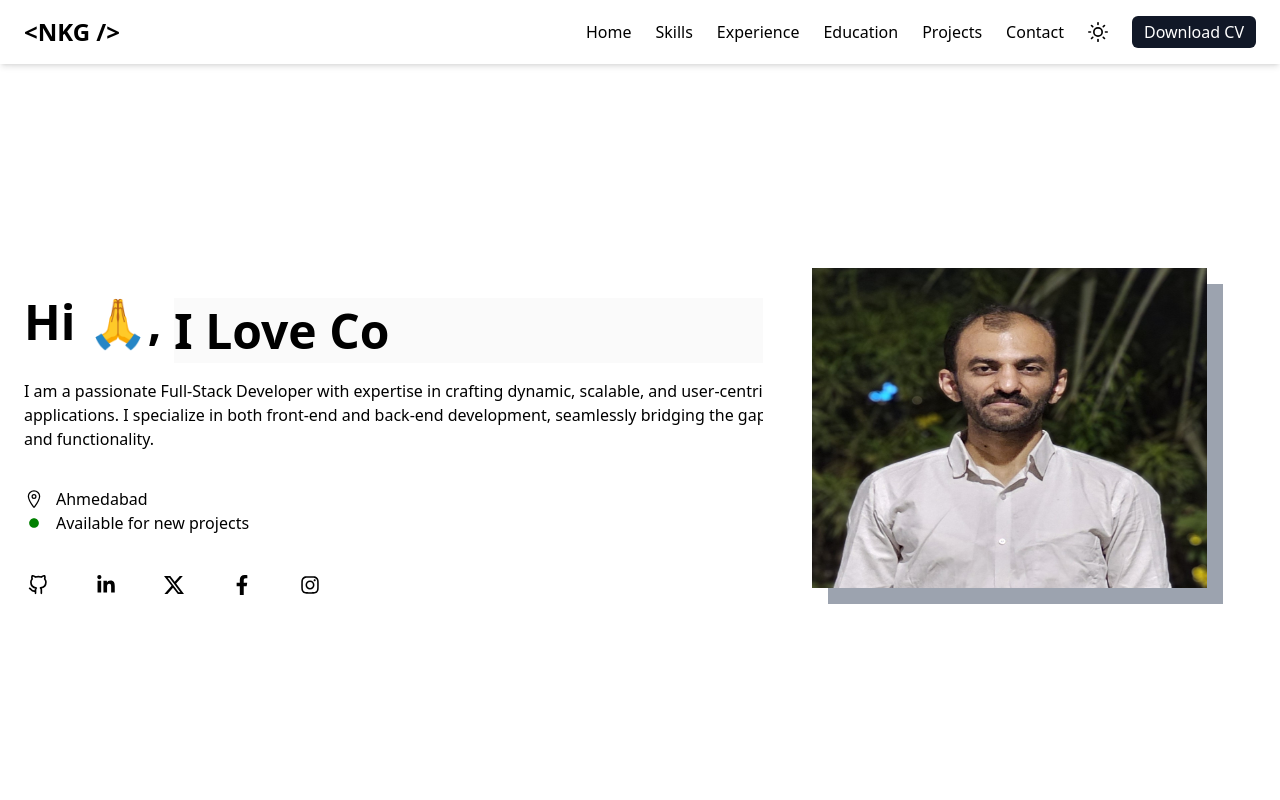
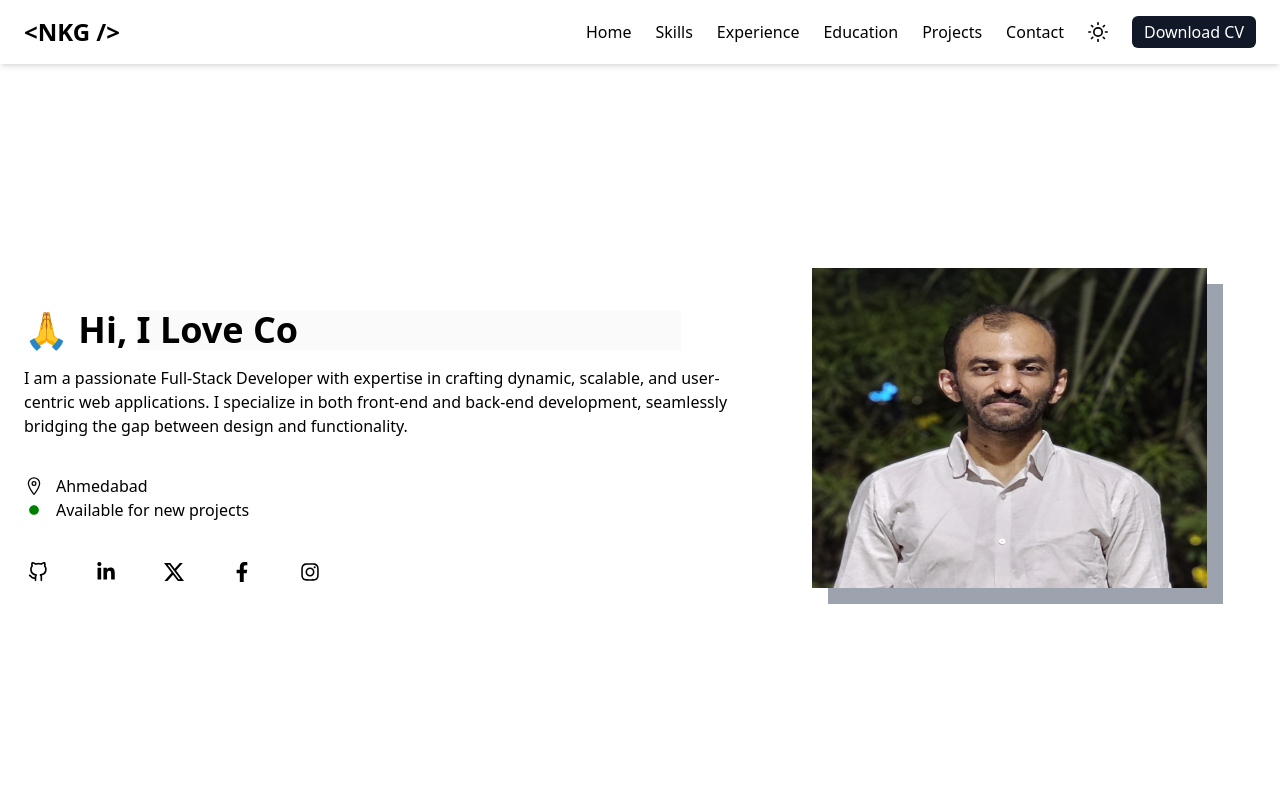
Before and after one commit to nischaygadher15/nkgdevs, a React (Vite) app: page / in a window 1280 px wide. Shown: the top 800 px of the page. Built offline with nearby package versions, Linux system fonts and the light colour scheme.

Commit message:
Typed text animation completed.

```diff
--- a/src/Components/Home.jsx
+++ b/src/Components/Home.jsx
@@ -35,10 +35,10 @@ const Home = () => {
       {/* <============== Introduction Text ============> */}
       <div className="order-2 sm:order-1 w-full sm:w-3/5 overflow-hidden flex flex-col flex-wrap justify-center">
         <p
-          className="flex flex-row sm:flex-col xl:flex-row text-3xl sm:text-4xl md:text-5xl font-bold mb-4"
+          className="max-w-full flex flex-col lg:flex-row text-2xl sm:text-3xl md:text-4xl font-bold mb-4"
           id="typedAnimation"
         >
-          <span className="text-nowrap">Hi &#128591;,&nbsp;</span>
+          <span className="text-nowrap">&#128591; Hi,&nbsp;</span>
           <ReactTyped
             strings={[
               "I'm Nischay",
@@ -47,14 +47,14 @@ const Home = () => {
             ]}
             typeSpeed={70}
             backSpeed={50}
-            attr="placeholder"
+            attr="value"
             loop
           >
             <input
               type="text"
-              className="outline-none"
+              className="outline-none max-w-full"
               disabled
-              maxLength={24}
+              // style={{ maxWidth: "350px" }}
             />
           </ReactTyped>
         </p>
```
